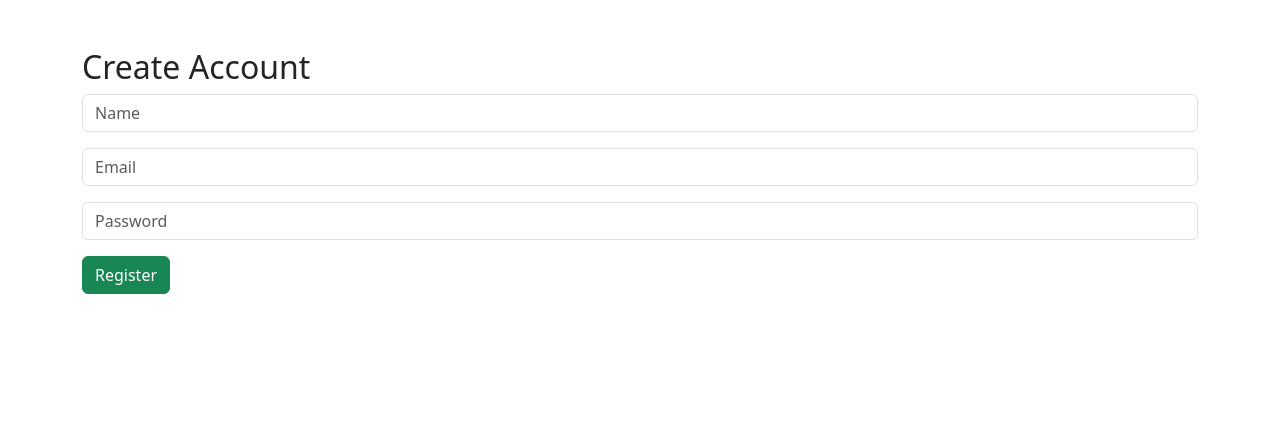
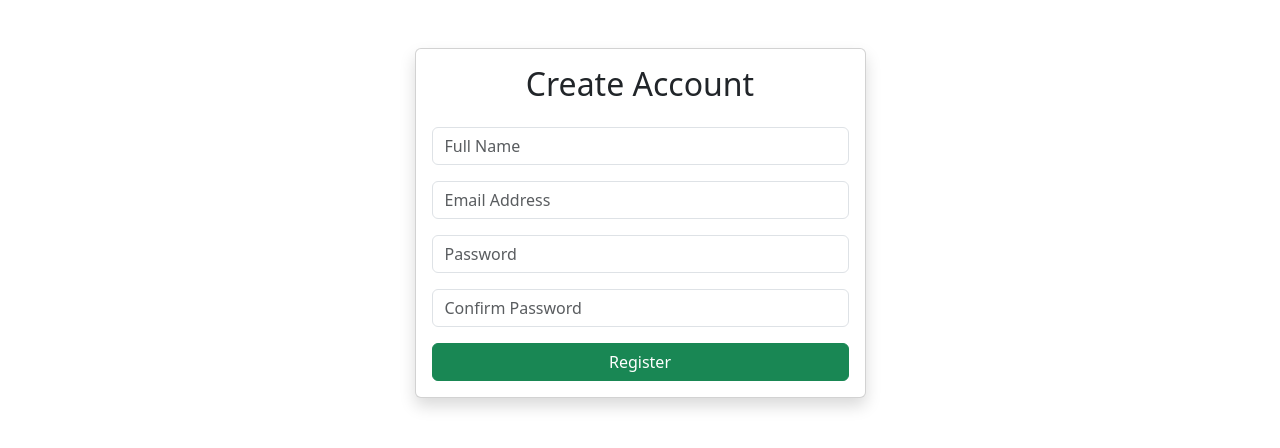
Before and after one commit to Rashini0926/ecommerce-platform, a React app in the folder frontend/: page /register in a window 1280 px wide. Shown: the top 448 px of the page. Built offline with nearby package versions, Linux system fonts and the light colour scheme; the HTML template or start-up script is replaced by a standard one.

Commit message:
feat: create registration page UI

```diff
--- a/frontend/src/pages/Register.jsx
+++ b/frontend/src/pages/Register.jsx
@@ -1,31 +1,69 @@
 function Register() {
+
 return (
+
 <div className="container mt-5">
 
-      <h2>Create Account</h2>
+<div className="row justify-content-center">
+
+<div className="col-md-5">
+
+
+<div className="card shadow">
+
+<div className="card-body">
+
+
+<h2 className="text-center mb-4">
+Create Account
+</h2>
+
 
 <input
 className="form-control mb-3"
-        placeholder="Name"
+placeholder="Full Name"
 />
+
 
 <input
 className="form-control mb-3"
-        placeholder="Email"
+placeholder="Email Address"
 />
 
+
 <input
+type="password"
 className="form-control mb-3"
-        type="password"
 placeholder="Password"
 />
 
-      <button className="btn btn-success">
+
+<input
+type="password"
+className="form-control mb-3"
+placeholder="Confirm Password"
+/>
+
+
+<button className="btn btn-success w-100">
 Register
 </button>
 
+
 </div>
+
+</div>
+
+
+</div>
+
+</div>
+
+
+</div>
+
 );
+
 }
 
 export default Register;
```
Lines whose indentation alone changed are shown as unchanged.
